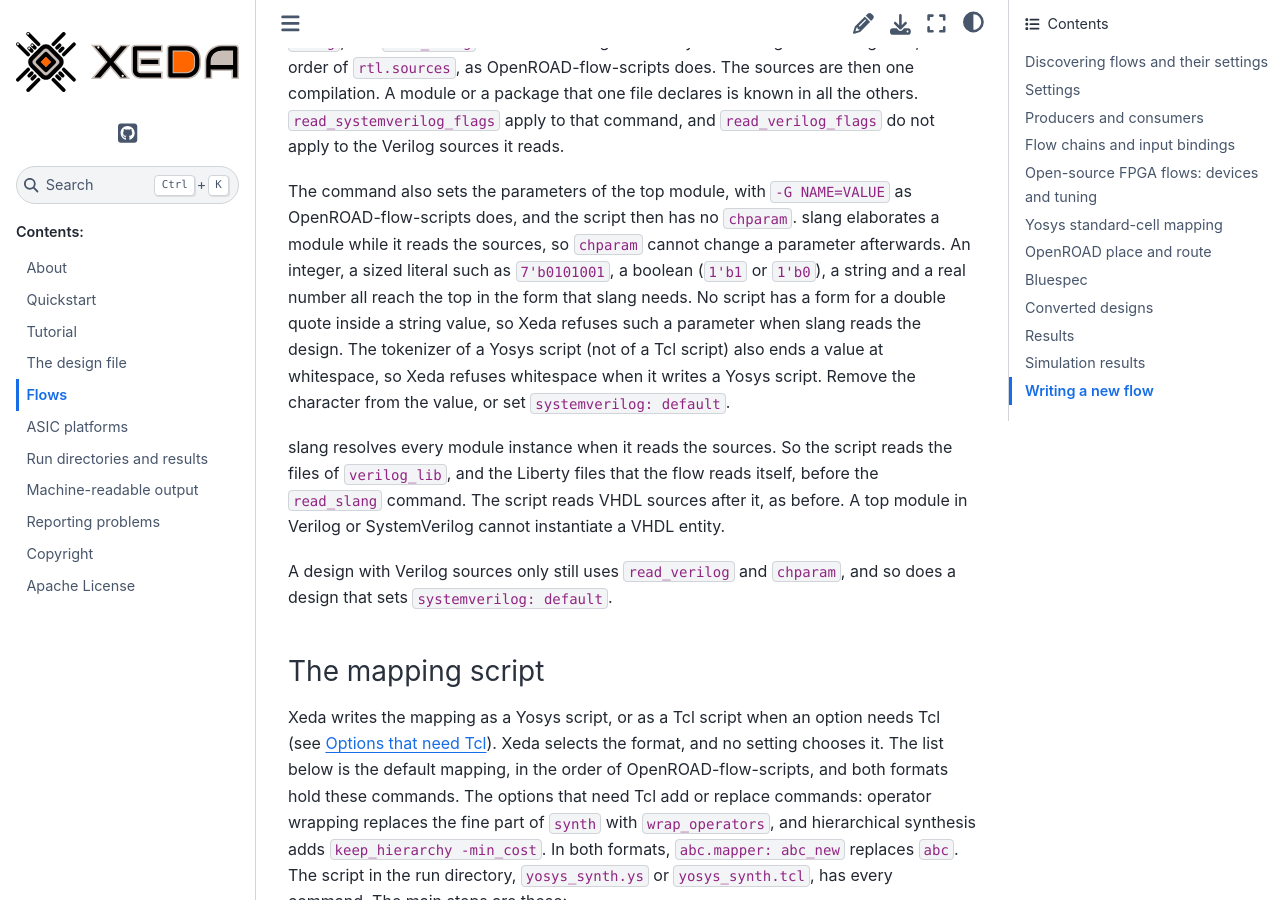
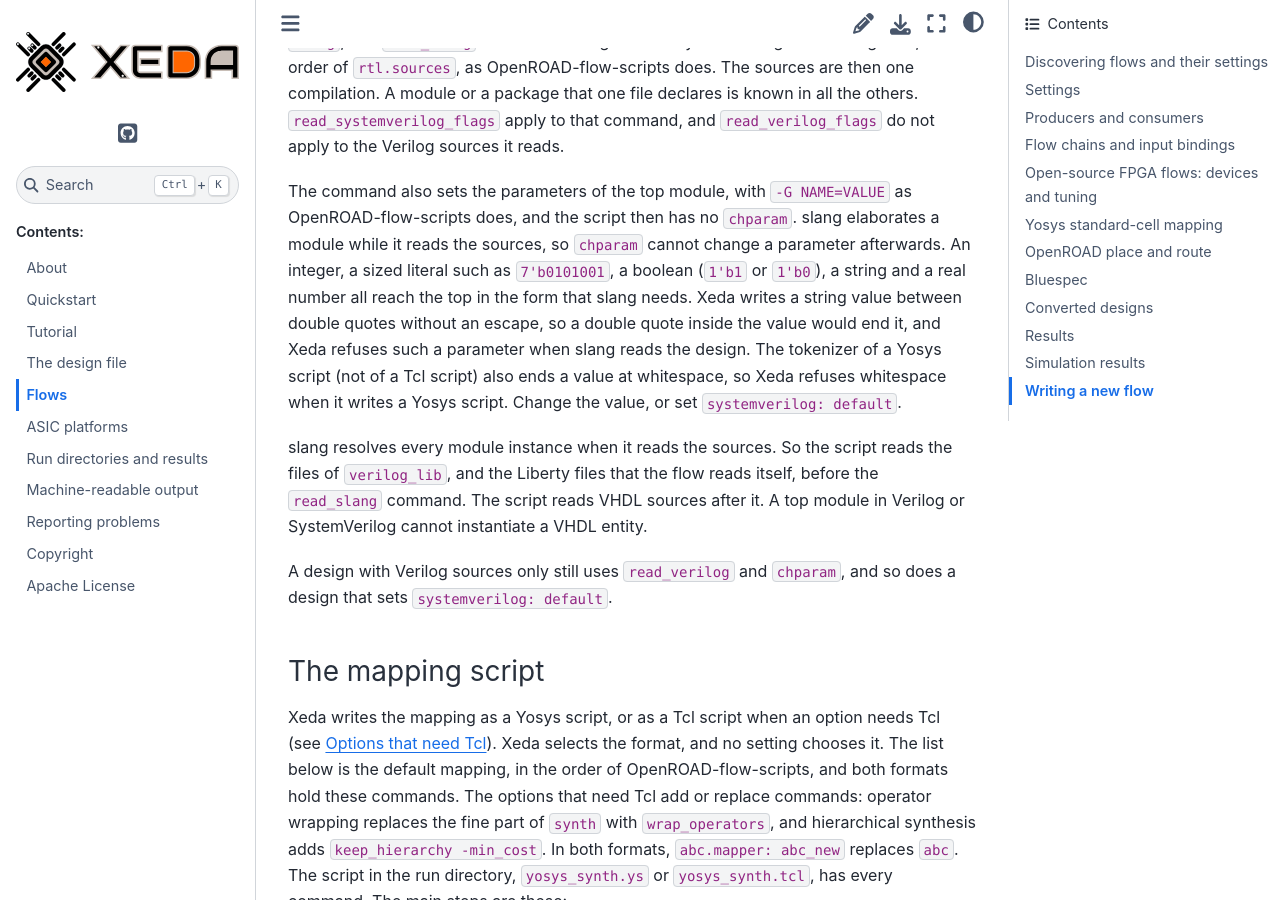
Before and after one commit to XedaHQ/xeda, a Sphinx documentation site: the page built from docs/flows.rst, in a window 1280 px wide and 900 px high, scrolled down 35813 px. Built offline with Sphinx 7.4.7 and the Sphinx Book theme 1.1.4, drawn with Linux system fonts in a browser that asks for light colours.

Commit message:
State why a double quote in a string parameter is refused
Xeda writes the text between double quotes without an escape, so a quote inside it ends the
string. Say that in the check, the docs and the test.

```diff
--- a/docs/flows.rst
+++ b/docs/flows.rst
@@ -1501,15 +1501,15 @@ The command also sets the parameters of the top module, with ``-G NAME=VALUE`` a
 OpenROAD-flow-scripts does, and the script then has no ``chparam``. slang elaborates a module while
 it reads the sources, so ``chparam`` cannot change a parameter afterwards. An integer, a sized
 literal such as ``7'b0101001``, a boolean (``1'b1`` or ``1'b0``), a string and a real number all
-reach the top in the form that slang needs. No script has a form for a double quote inside a
-string value, so Xeda refuses such a parameter when slang reads the design. The tokenizer of a
-Yosys script (not of a Tcl script) also ends a value at whitespace, so Xeda refuses whitespace
-when it writes a Yosys script. Remove the character from the value, or set
-``systemverilog: default``.
+reach the top in the form that slang needs. Xeda writes a string value between double quotes
+without an escape, so a double quote inside the value would end it, and Xeda refuses such a
+parameter when slang reads the design. The tokenizer of a Yosys script (not of a Tcl script) also
+ends a value at whitespace, so Xeda refuses whitespace when it writes a Yosys script. Change the
+value, or set ``systemverilog: default``.
 
 slang resolves every module instance when it reads the sources. So the script reads the files of
 ``verilog_lib``, and the Liberty files that the flow reads itself, before the ``read_slang``
-command. The script reads VHDL sources after it, as before. A top module in Verilog or
+command. The script reads VHDL sources after it. A top module in Verilog or
 SystemVerilog cannot instantiate a VHDL entity.
 
 A design with Verilog sources only still uses ``read_verilog`` and ``chparam``, and so does a design
```
Also changed, not shown: 2 other files.
